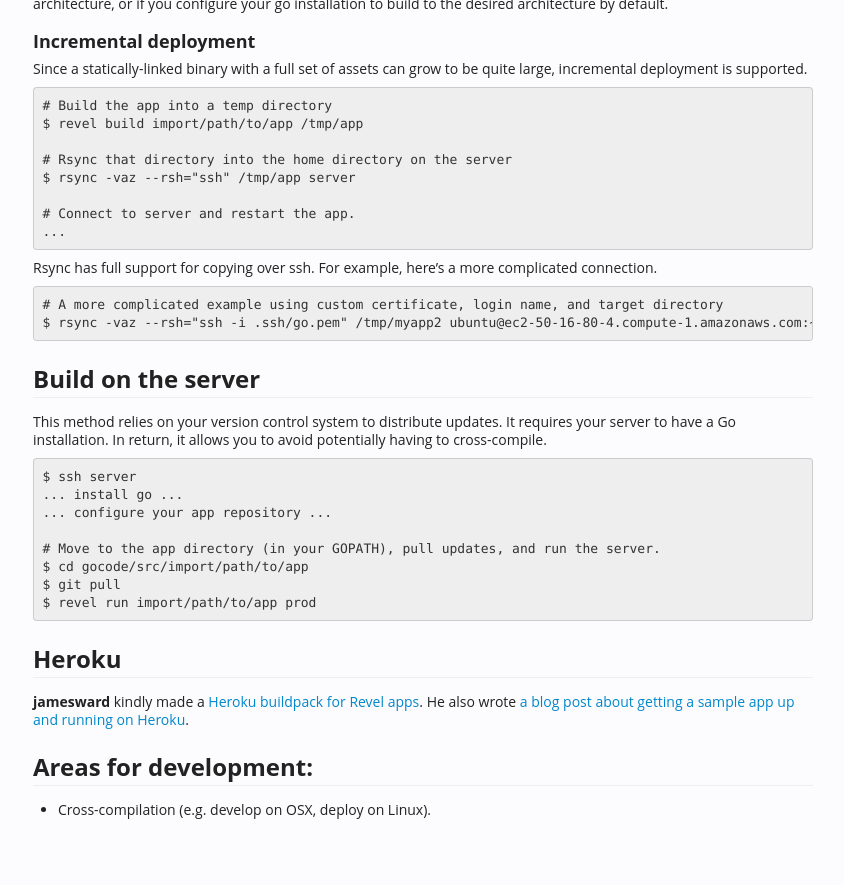
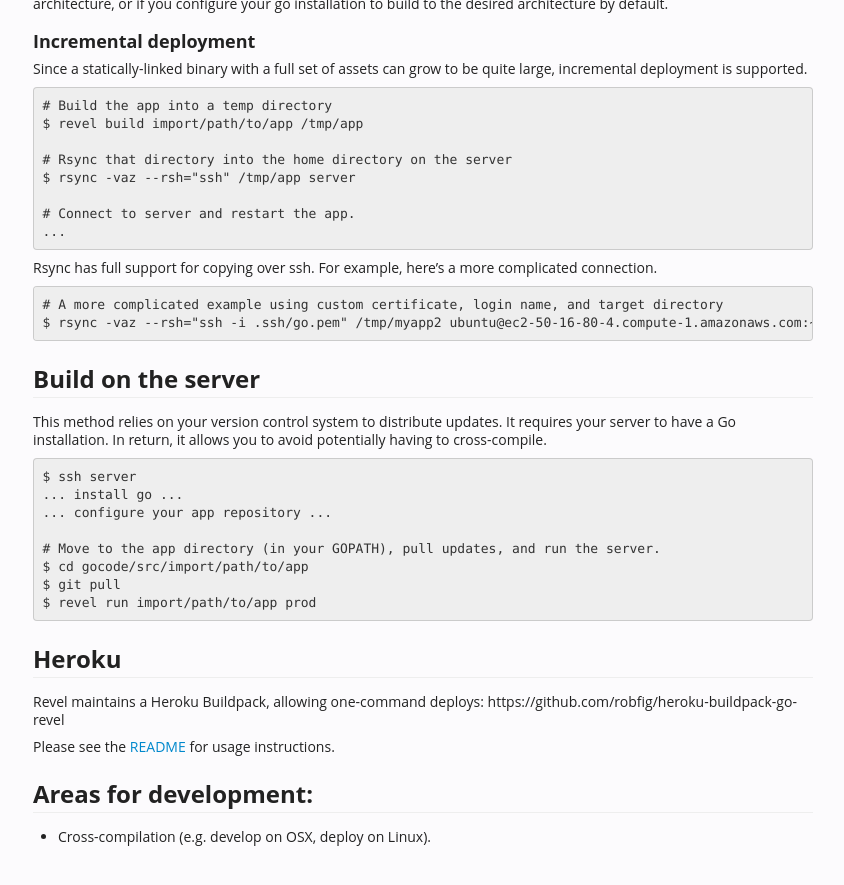
Before and after one commit to revel/revel, a Jekyll site: the page built from manual/deployment.md, in a window 1280 px wide and 900 px high, scrolled down 829 px. Shown: the top 885 px of the window, without its empty margins (297-1141 px from the left). Built offline with Jekyll 4.4.1, drawn with Linux system fonts in a browser that asks for light colours.

Commit message:
Update Heroku deployment blurb

```diff
--- a/manual/deployment.md
+++ b/manual/deployment.md
@@ -81,11 +81,12 @@
 
 ## Heroku
 
-**jamesward** kindly made a
-  [Heroku buildpack for Revel apps](https://github.com/robfig/heroku-buildpack-go-revel).
-  He also wrote
-  [a blog post about getting a sample app up and running on Heroku](http://www.jamesward.com/2012/09/28/run-revel-apps-on-heroku).
+Revel maintains a Heroku Buildpack, allowing one-command deploys:
+https://github.com/robfig/heroku-buildpack-go-revel
 
+Please see the
+[README](https://github.com/robfig/heroku-buildpack-go-revel/blob/master/README.md)
+for usage instructions.
 
 ## Areas for development:
 
```
